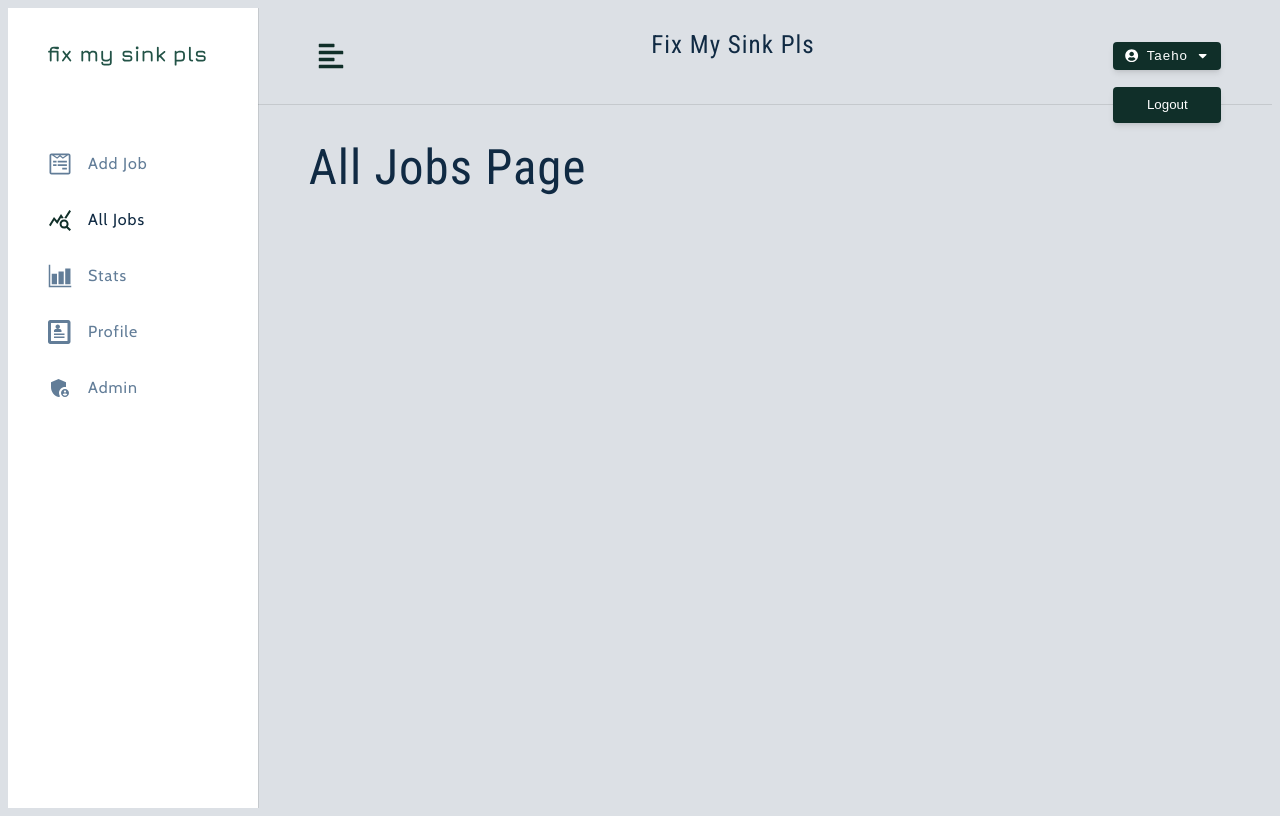
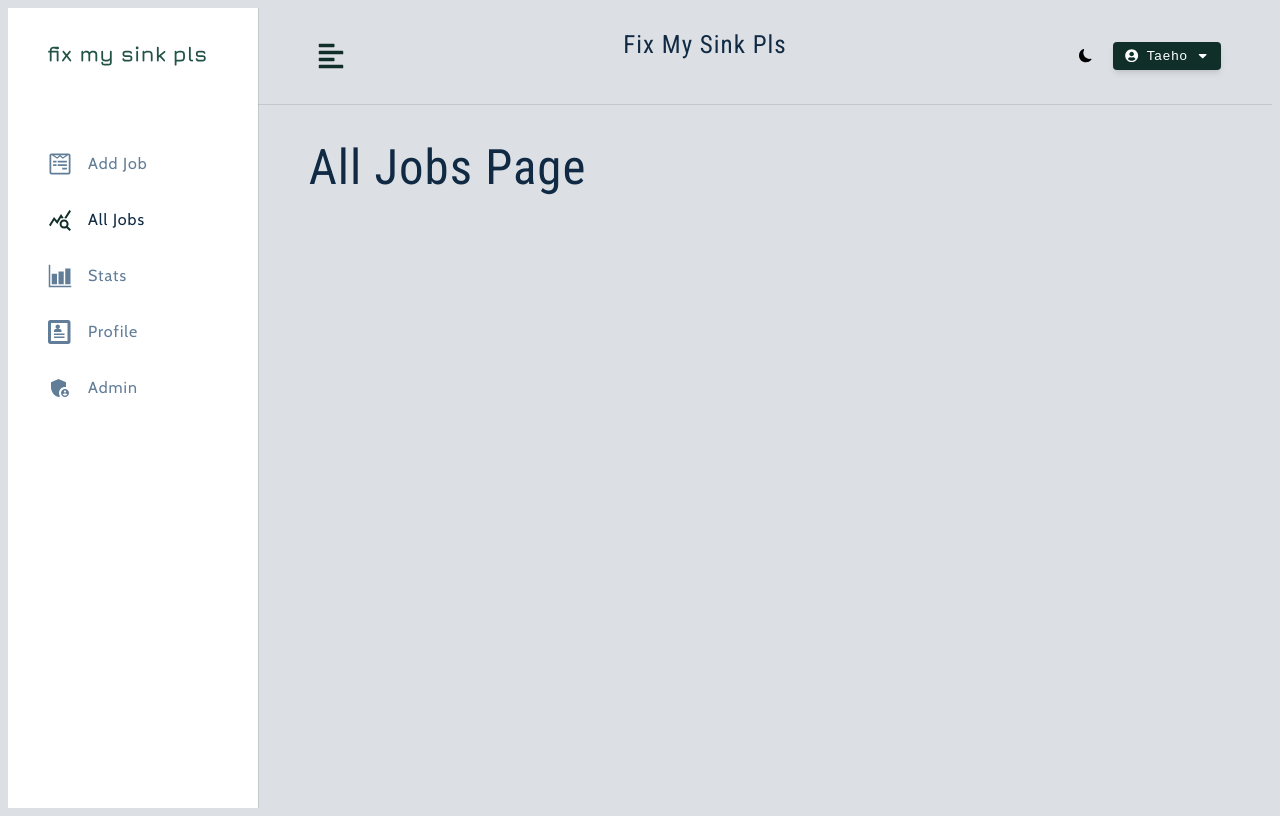
Before and after one commit to mcwhopper63/fixmysinkpls-client-only, a React (Vite) app: page /dashboard/all-jobs in a window 1280 px wide. Built offline with nearby package versions, Linux system fonts and the light colour scheme.

Commit message:
adding dark theme toggle fxn

```diff
--- a/src/components/LogoutContainer.jsx
+++ b/src/components/LogoutContainer.jsx
@@ -4,7 +4,7 @@ import { useState } from 'react';
 import { useDashboardContext } from '../pages/DashboardLayout';
 
 const LogoutContainer = () => {
-    const [showLogout, setShowLogout] = useState(true);
+    const [showLogout, setShowLogout] = useState(false);
     const { user, logoutUser } = useDashboardContext();
 
     return (
--- a/src/components/Navbar.jsx
+++ b/src/components/Navbar.jsx
@@ -3,6 +3,7 @@ import { FaAlignLeft } from 'react-icons/fa';
 import { Logo } from '../components';
 import { useDashboardContext } from '../pages/DashboardLayout';
 import LogoutContainer from './LogoutContainer';
+import ThemeToggle from './ThemeToggle';
 
 const Navbar = () => {
     const { toggleSidebar, logoutUser } = useDashboardContext();
@@ -22,6 +23,7 @@ const Navbar = () => {
                     <h4 className="logo-text">Fix My Sink Pls</h4>
                 </div>
                 <div className="btn-container">
+                    <ThemeToggle />
                     <LogoutContainer />
                 </div>
             </div>
--- /dev/null
+++ b/src/components/ThemeToggle.jsx
@@ -0,0 +1,18 @@
+import { BsFillSunFill, BsFillMoonFill } from 'react-icons/bs';
+import Wrapper from '../assets/wrappers/ThemeToggle';
+import { useDashboardContext } from '../pages/DashboardLayout';
+
+const ThemeToggle = () => {
+    const { isDarkTheme, toggleDarkTheme } = useDashboardContext();
+
+    return (
+        <Wrapper onClick={toggleDarkTheme}>
+            {isDarkTheme ? (
+                <BsFillSunFill className="toggle-icon" />
+            ) : (
+                <BsFillMoonFill />
+            )}
+        </Wrapper>
+    );
+};
+export default ThemeToggle;
```
